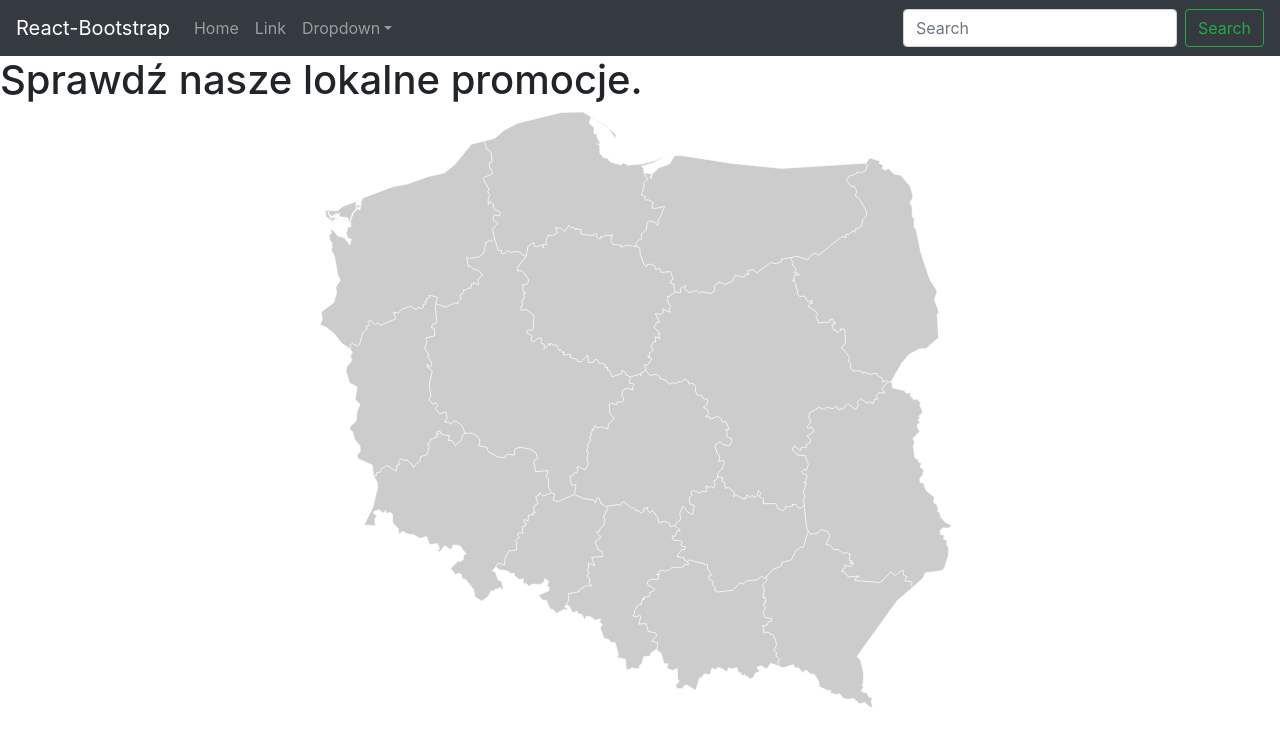
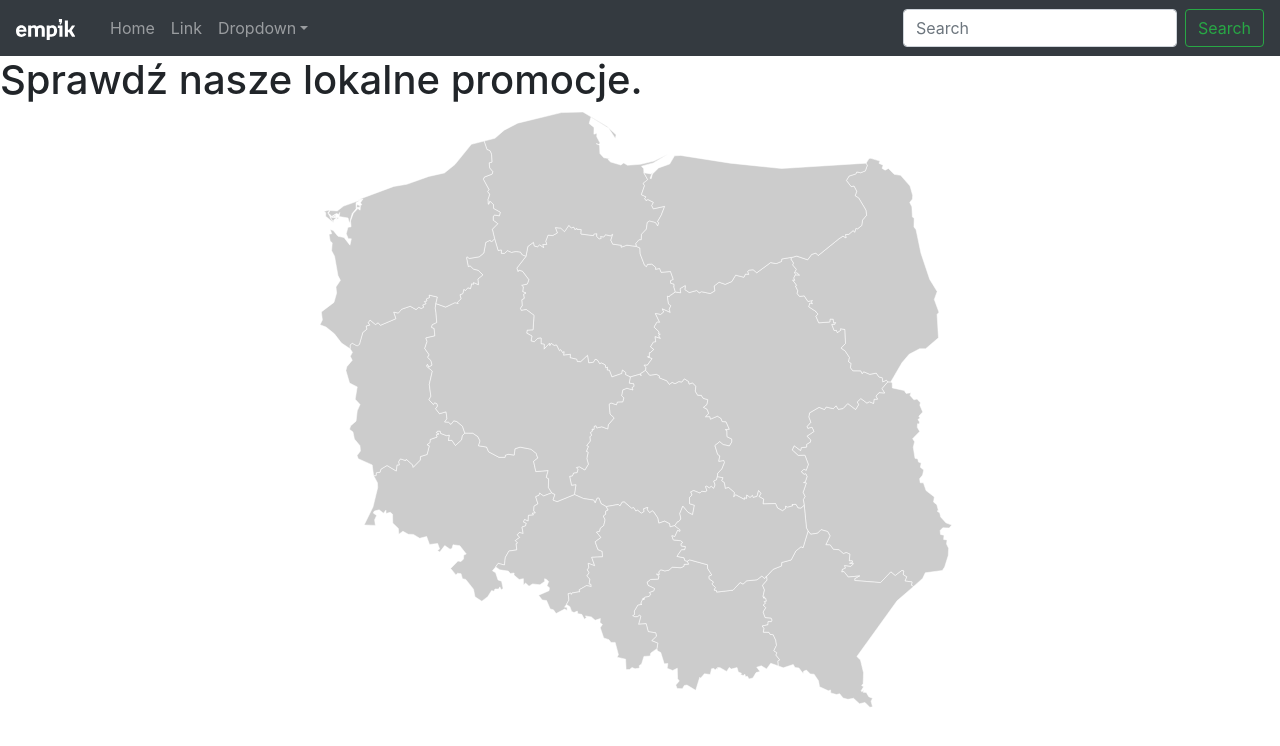
Before and after one commit to DawidGaleziewski/empik-map, a React (Create React App) app: page / in a window 1280 px wide. Shown: the top 746 px of the page. Built offline with nearby package versions, Linux system fonts and the light colour scheme; no server answers.

Commit message:
update: finished basic app functionality

```diff
--- a/src/Components/CarouselMain.js
+++ b/src/Components/CarouselMain.js
@@ -1,4 +1,4 @@
-import React, { Fragment, useState } from 'react';
+import React, { Fragment } from 'react';
 import { Carousel } from 'react-bootstrap';
 
 const CarouselMain = ({
--- /dev/null
+++ b/src/Components/NavMain.css
@@ -0,0 +1,8 @@
+.inline-svg {
+  margin: 0 auto;
+  fill: #fff;
+  width: 100%;
+  height: auto;
+  max-height: 25px;
+  max-width: 85%;
+}
--- a/src/Components/NavMain.js
+++ b/src/Components/NavMain.js
@@ -7,12 +7,16 @@ import {
   FormControl,
   Button
 } from 'react-bootstrap';
+import './NavMain.css';
+import { ReactComponent as EmpikLogo } from '../assets/empik-logo.svg';
 
 const NavMain = () => {
   return (
     <Navbar bg="dark" variant="dark" expand="lg">
-      <Navbar.Brand href="#home">React-Bootstrap</Navbar.Brand>
       <Navbar.Toggle aria-controls="basic-navbar-nav" />
+      <Navbar.Brand href="#home">
+        <EmpikLogo />
+      </Navbar.Brand>
       <Navbar.Collapse id="basic-navbar-nav">
         <Nav className="mr-auto">
           <Nav.Link href="#home">Home</Nav.Link>
--- a/src/Container.js
+++ b/src/Container.js
@@ -19,11 +19,10 @@ const Container = () => {
     } = event;
 
     if (id.match(/^(PL-)/)) {
+      document.getElementById(id).classList.toggle('land-toggled');
       classList.toggle('land-toggled');
       setRegionState(id);
       setCarouselIndexState(0);
-      console.log(id);
-      console.log(regionState);
     }
   };
   const [merchandiseState, setMerchandiseState] = useState([]);
@@ -37,7 +36,9 @@ const Container = () => {
 
   return (
     <Fragment>
-      <NavMain />
+      <header>
+        <NavMain />
+      </header>
       <h1>Sprawdź nasze lokalne promocje.</h1>
       <Map onClick={onClickHandler} />
       {regionState ? (
```
Also changed, not shown: src/assets/empik-logo.svg (added).
